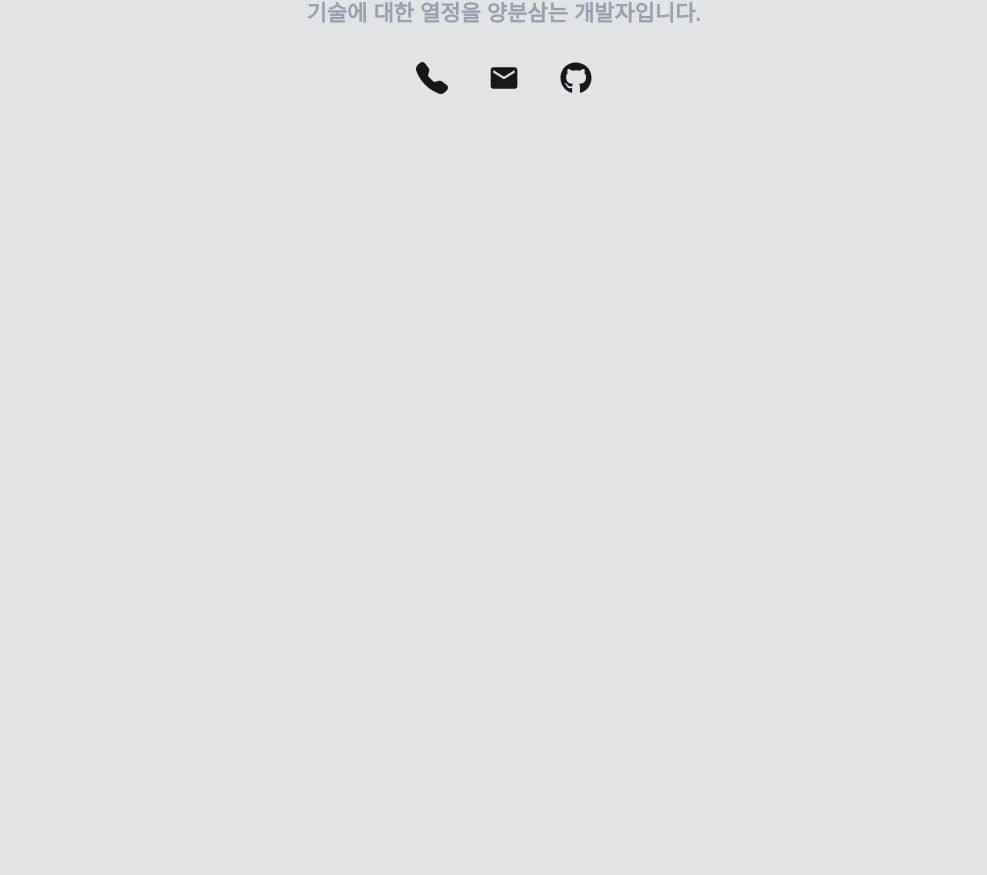
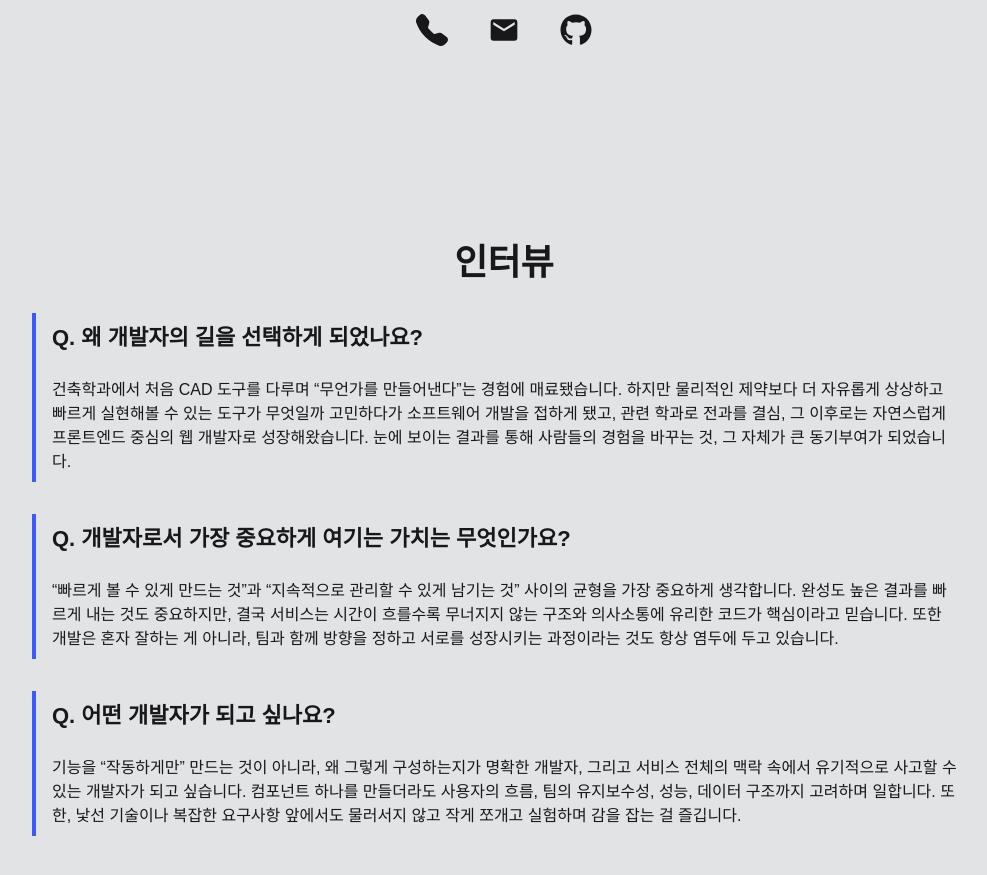
Before and after one commit to ggalmury/portfolio, a Next.js app: page / in a window 1280 px wide. Shown: the part 479-1354 px from the top of the page, without its empty margins (136-1123 px from the left). Before the commit the page ends 800 px from the top, so only its background shows below. Built offline with nearby package versions, Linux system fonts and the light colour scheme.

Commit message:
feat: 인터뷰 섹션 구현

```diff
--- a/src/app/page.tsx
+++ b/src/app/page.tsx
@@ -1,11 +1,14 @@
 import clsx from "clsx";
 
 import IntroductionSection from "@/components/organisms/IntroductionSection";
+import InterviewSection from "@/components/organisms/InterviewSection";
 
 const MainPage = () => {
   return (
     <main className={clsx("flex flex-col w-full max-w-screen-lg min-h-screen mx-auto px-5 items-center", "md:px-8", "lg:px-10")}>
       <IntroductionSection />
+
+      <InterviewSection />
     </main>
   );
 };
--- a/src/components/animations/SlideAnimation.tsx
+++ b/src/components/animations/SlideAnimation.tsx
@@ -10,16 +10,32 @@ interface SlideAnimationProps {
   duration?: number;
   delay?: number;
   ease?: Easing | Easing[];
+  triggerOnReveal?: boolean;
+  revealAmount?: number;
+  revealOnce?: boolean;
   children: ReactNode;
 }
 
-const SlideAnimation = ({ animationKey, offsetX = 0, offsetY = 0, duration = 0.3, delay, ease, children }: SlideAnimationProps) => {
+const SlideAnimation = ({
+  animationKey,
+  offsetX = 0,
+  offsetY = 0,
+  duration = 0.4,
+  delay,
+  ease,
+  triggerOnReveal,
+  revealAmount = 0.3,
+  revealOnce = true,
+  children,
+}: SlideAnimationProps) => {
   return (
     <motion.div
       key={animationKey}
       initial={{ opacity: 0, x: offsetX, y: offsetY }}
       exit={{ opacity: 0, x: offsetX, y: offsetY }}
-      animate={{ opacity: 1, x: 0, y: 0 }}
+      animate={triggerOnReveal ? undefined : { opacity: 1, x: 0, y: 0 }}
+      whileInView={triggerOnReveal ? { opacity: 1, x: 0, y: 0 } : undefined}
+      viewport={triggerOnReveal ? { amount: revealAmount, once: revealOnce } : undefined}
       transition={{
         type: "tween",
         ease,
--- /dev/null
+++ b/src/components/molecules/InterviewItem.tsx
@@ -0,0 +1,19 @@
+import Body1 from "@/components/atoms/typography/Body1";
+import Heading1 from "@/components/atoms/typography/Heading1";
+
+interface InterviewItemProps {
+  question: string;
+  answer: string;
+}
+
+const InterviewItem = ({ question, answer }: InterviewItemProps) => {
+  return (
+    <div className="flex flex-col px-4 py-2 gap-6 border-l-4 border-primary-600">
+      <Heading1 text={`Q. ${question}`} />
+
+      <Body1 text={answer} />
+    </div>
+  );
+};
+
+export default InterviewItem;
--- /dev/null
+++ b/src/components/organisms/InterviewSection.tsx
@@ -0,0 +1,33 @@
+import SlideAnimation from "@/components/animations/SlideAnimation";
+import InterviewItem from "@/components/molecules/InterviewItem";
+import Section from "@/components/organisms/layouts/Section";
+import Content from "@/components/organisms/layouts/Content";
+
+const InterviewSection = () => {
+  return (
+    <SlideAnimation offsetY={40} duration={0.5} triggerOnReveal>
+      <Section>
+        <Content title="인터뷰">
+          <div className="flex flex-col gap-y-8">
+            <InterviewItem
+              question="왜 개발자의 길을 선택하게 되었나요?"
+              answer="건축학과에서 처음 CAD 도구를 다루며 “무언가를 만들어낸다”는 경험에 매료됐습니다. 하지만 물리적인 제약보다 더 자유롭게 상상하고 빠르게 실현해볼 수 있는 도구가 무엇일까 고민하다가 소프트웨어 개발을 접하게 됐고, 관련 학과로 전과를 결심, 그 이후로는 자연스럽게 프론트엔드 중심의 웹 개발자로 성장해왔습니다. 눈에 보이는 결과를 통해 사람들의 경험을 바꾸는 것, 그 자체가 큰 동기부여가 되었습니다."
+            />
+
+            <InterviewItem
+              question="개발자로서 가장 중요하게 여기는 가치는 무엇인가요?"
+              answer="“빠르게 볼 수 있게 만드는 것”과 “지속적으로 관리할 수 있게 남기는 것” 사이의 균형을 가장 중요하게 생각합니다. 완성도 높은 결과를 빠르게 내는 것도 중요하지만, 결국 서비스는 시간이 흐를수록 무너지지 않는 구조와 의사소통에 유리한 코드가 핵심이라고 믿습니다. 또한 개발은 혼자 잘하는 게 아니라, 팀과 함께 방향을 정하고 서로를 성장시키는 과정이라는 것도 항상 염두에 두고 있습니다."
+            />
+
+            <InterviewItem
+              question="어떤 개발자가 되고 싶나요?"
+              answer="기능을 “작동하게만” 만드는 것이 아니라, 왜 그렇게 구성하는지가 명확한 개발자, 그리고 서비스 전체의 맥락 속에서 유기적으로 사고할 수 있는 개발자가 되고 싶습니다. 컴포넌트 하나를 만들더라도 사용자의 흐름, 팀의 유지보수성, 성능, 데이터 구조까지 고려하며 일합니다. 또한, 낯선 기술이나 복잡한 요구사항 앞에서도 물러서지 않고 작게 쪼개고 실험하며 감을 잡는 걸 즐깁니다."
+            />
+          </div>
+        </Content>
+      </Section>
+    </SlideAnimation>
+  );
+};
+
+export default InterviewSection;
--- /dev/null
+++ b/src/components/organisms/layouts/Content.tsx
@@ -0,0 +1,20 @@
+import { ReactNode } from "react";
+
+import Title1 from "@/components/atoms/typography/Title1";
+
+interface ContentProps {
+  title: string;
+  children: ReactNode;
+}
+
+const Content = ({ title, children }: ContentProps) => {
+  return (
+    <div className="flex flex-col justify-center items-center w-full gap-y-6">
+      <Title1 text={title} />
+
+      {children}
+    </div>
+  );
+};
+
+export default Content;
--- a/src/components/organisms/layouts/Section.tsx
+++ b/src/components/organisms/layouts/Section.tsx
@@ -5,7 +5,7 @@ interface SectionProps {
 }
 
 const Section = ({ children }: SectionProps) => {
-  return <section className="flex flex-col justify-center items-center w-full py-36 gap-y-8">{children}</section>;
+  return <section className="flex flex-col justify-center items-center w-full py-24 gap-y-8">{children}</section>;
 };
 
 export default Section;
```
